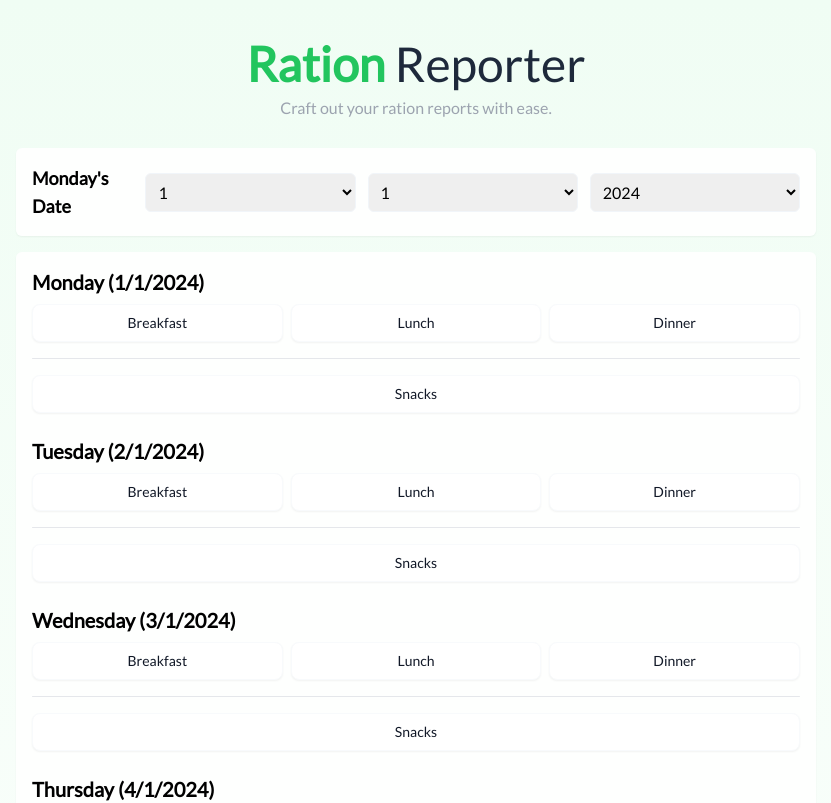
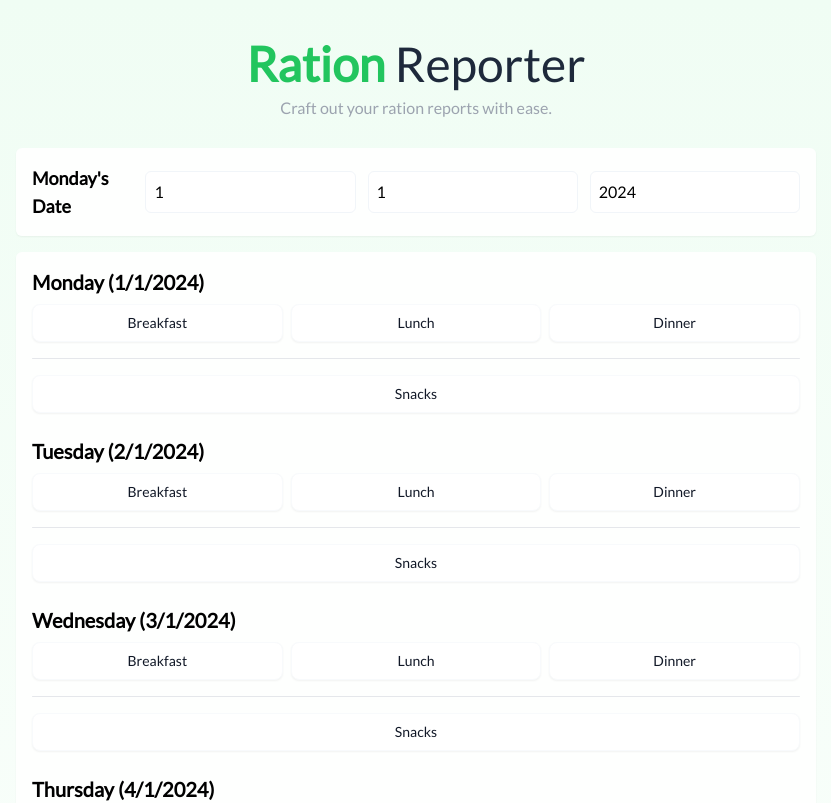
Before and after one commit to ikeawesom/ration-reporter, a React (Vite) app: page / in a window 1280 px wide. Shown: the top 803 px of the page, without its empty margins (224-1055 px from the left). Built offline with nearby package versions, Linux system fonts and the light colour scheme.

Commit message:
updated from select to input

```diff
--- a/src/components/DailyDates.tsx
+++ b/src/components/DailyDates.tsx
@@ -11,7 +11,7 @@ export default function DailyDates({
   className?: string;
   parentClassName?: string;
   date: DayType;
-  change: (e: React.ChangeEvent<HTMLSelectElement>) => void;
+  change: (e: React.ChangeEvent<HTMLInputElement>) => void;
 }) {
   return (
     <div className={twMerge("grid place-items-center w-full", parentClassName)}>
@@ -23,27 +23,19 @@ export default function DailyDates({
       >
         <h1 className="text-lg font-bold">Monday's Date</h1>
         <form className="w-full flex max-[300px]:flex-wrap items-center justify-start gap-3">
-          <select onChange={change} value={date.day} name="day">
-            {new Array(31).fill(1).map((_value: number, index: number) => (
-              <option key={index} value={index + 1}>
-                {index + 1}
-              </option>
-            ))}
-          </select>
-          <select onChange={change} value={date.month} name="month">
-            {new Array(12).fill(1).map((_value: number, index: number) => (
-              <option key={index} value={index + 1}>
-                {index + 1}
-              </option>
-            ))}
-          </select>
-          <select onChange={change} value={date.year} name="year">
-            {new Array(10).fill(1).map((_value: number, index: number) => (
-              <option key={index} value={index + 2024}>
-                {index + 2024}
-              </option>
-            ))}
-          </select>
+          <input onChange={change} value={date.day} name="day" type="number" />
+          <input
+            onChange={change}
+            value={date.month}
+            name="month"
+            type="number"
+          />
+          <input
+            onChange={change}
+            value={date.year}
+            name="year"
+            type="number"
+          />
         </form>
       </DefaultCard>
     </div>
--- a/src/hooks/useGenerate.ts
+++ b/src/hooks/useGenerate.ts
@@ -68,8 +68,12 @@ export default function useGenerate() {
     return text.trim();
   };
 
-  const handleMonday = (e: React.ChangeEvent<HTMLSelectElement>) => {
-    setMonday({ ...monday, [e.target.name]: parseInt(e.target.value) });
+  const handleMonday = (e: React.ChangeEvent<HTMLInputElement>) => {
+    let value = 0;
+    if (e.target.value !== "") {
+      value = parseInt(e.target.value);
+    }
+    setMonday({ ...monday, [e.target.name]: value });
   };
 
   return {
```
